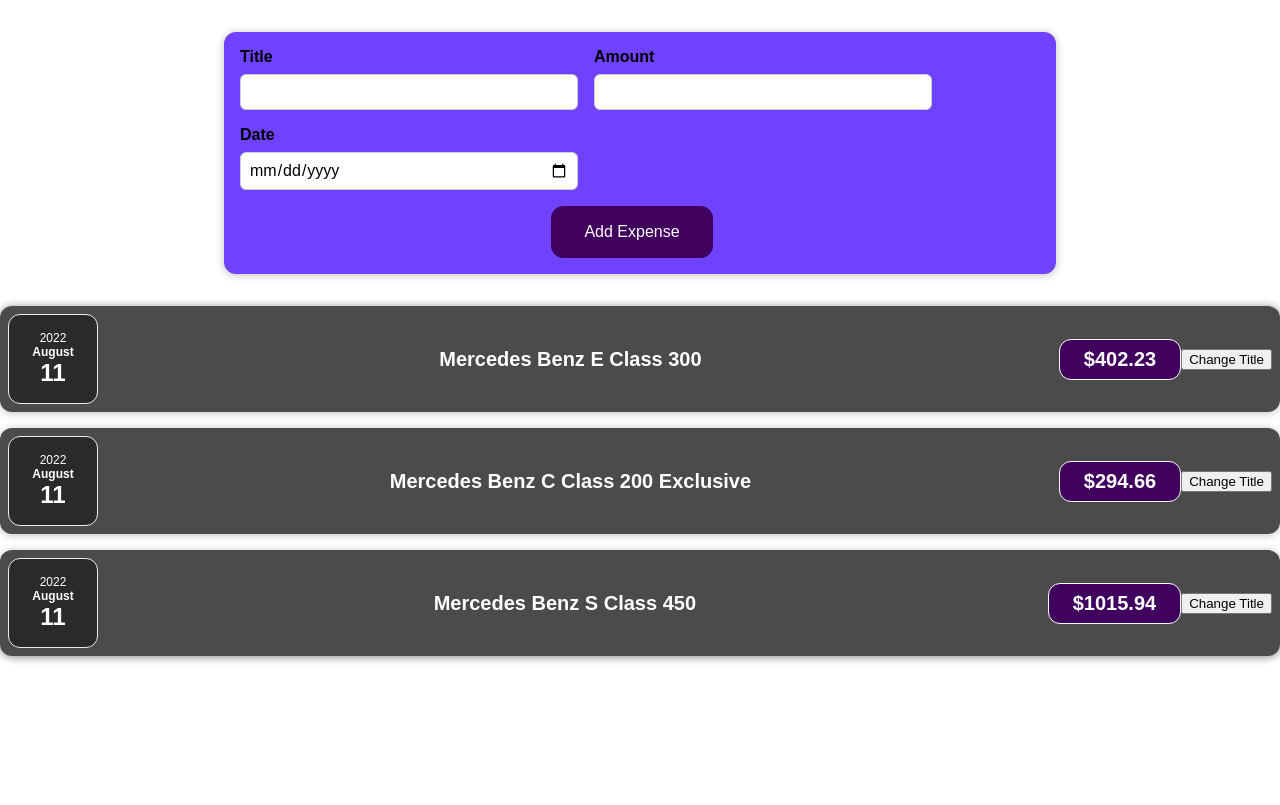
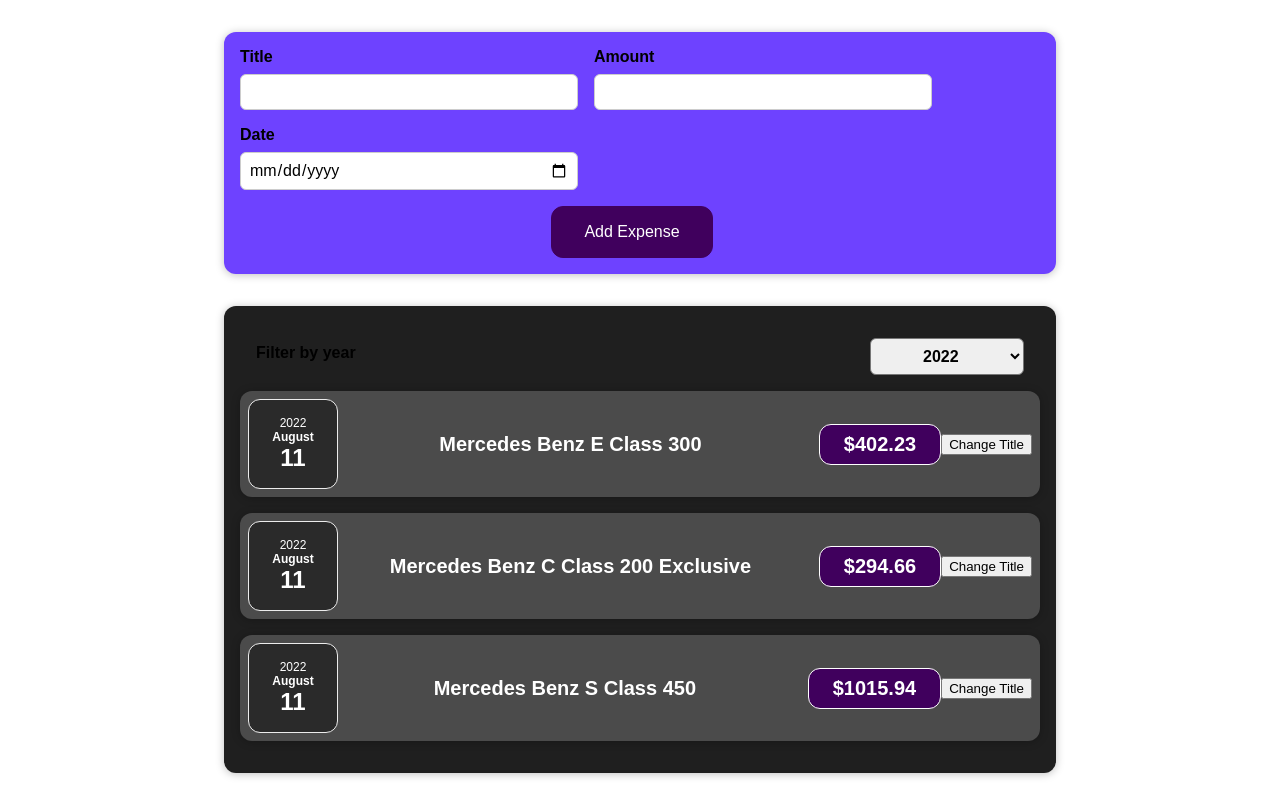
Before and after one commit to ThanhDuong287/react-complete-guide, a React (Create React App) app: page / in a window 1280 px wide. Built offline with nearby package versions, Linux system fonts and the light colour scheme.

Commit message:
Using map

```diff
--- a/src/App.js
+++ b/src/App.js
@@ -10,9 +10,12 @@
     { id: "m2", title: 'Mercedes Benz C Class 200 Exclusive', amount: 294.66, date: new Date(2022, 7, 11) },
     { id: "m3", title: 'Mercedes Benz S Class 450', amount: 1015.94, date: new Date(2022, 7, 11) },
   ];
+  const addExpenseHandler = (expenses) => {
+    console.log(expenses);
+  }
   return (
     <div className="App">
-      <NewExpense />
+      <NewExpense onAddExpense={addExpenseHandler} />
       <Expenses items={expenses} />
 
     </div>
--- a/src/components/Expenses/Expense.js
+++ b/src/components/Expenses/Expense.js
@@ -1,25 +1,24 @@
 import ExpenseItem from "./ExpenseItem";
 import './Expense.css';
 import Card from "../UI/Card";
+import ExpenseFilter from "./ExpenseFilter";
+import React, { useState } from "react";
 const Expenses = (props) => {
+    const [filterYear, setFilterYear] = useState('2019');
+    const filterChangeHandler = (selectedYear) => {
+        setFilterYear(selectedYear);
+    }
     return (
-        <Card>
-            <ExpenseItem
-                title={props.items[0].title}
-                amount={props.items[0].amount}
-                date={props.items[0].date}
-            />
-            <ExpenseItem
-                title={props.items[1].title}
-                amount={props.items[1].amount}
-                date={props.items[1].date}
-            />
-            <ExpenseItem
-                title={props.items[2].title}
-                amount={props.items[2].amount}
-                date={props.items[2].date}
-            />
-        </Card>
+        <div>
+            <Card className="expenses">
+                <ExpenseFilter selectedYear={filterYear} onChangeFilter={filterChangeHandler} />
+                {props.items.map(expense =>
+                    <ExpenseItem
+                        title={expense.title}
+                        amount={expense.amount}
+                        date={expense.date} />)}
+            </Card>
+        </div>
     )
 }
 export default Expenses;
--- /dev/null
+++ b/src/components/Expenses/ExpenseFilter.css
@@ -0,0 +1,25 @@
+.expenses-filter {
+    color: white;
+    padding: 0 1rem;
+  }
+
+  .expenses-filter__control {
+    display: flex;
+    width: 100%;
+    align-items: center;
+    justify-content: space-between;
+    margin: 1rem 0;
+  }
+
+  .expenses-filter label {
+    font-weight: bold;
+    margin-bottom: 0.5rem;
+    color: black;
+  }
+
+  .expenses-filter select {
+    font: inherit;
+    padding: 0.5rem 3rem;
+    font-weight: bold;
+    border-radius: 6px;
+  }
--- /dev/null
+++ b/src/components/Expenses/ExpenseFilter.js
@@ -0,0 +1,35 @@
+import React from "react";
+import "./ExpenseFilter.css"
+
+const ExpenseFilter = (props) => {
+    const dropdownChangeHandler = (event) => {
+        props.onChangeFilter(event.target.value);
+    }
+    return (
+        <div className="expenses-filter">
+            <div className="expenses-filter__control">
+                <label>
+                    Filter by year
+                </label>
+                <select value={props.selected} onChange={dropdownChangeHandler}>
+                    <option value="2022">
+                        2022
+                    </option>
+                    <option value="2021">
+                        2021
+                    </option>
+                    <option value="2020">
+                        2020
+                    </option>
+                    <option value="2019">
+                        2019
+                    </option>
+                    <option value="2018">
+                        2018
+                    </option>
+                </select>
+            </div>
+        </div>
+    )
+}
+export default ExpenseFilter;
--- a/src/components/NewExpense/ExpenseForm.js
+++ b/src/components/NewExpense/ExpenseForm.js
@@ -1,6 +1,6 @@
 import React, { useState } from 'react';
 import './ExpenseForm.css'
-const ExpenseForm = () => {
+const ExpenseForm = (props) => {
     const [enterTitle, setEnterTitle] = useState('');
     const [enterAmount, setEnterAmount] = useState('');
     const [enterDate, setEnterDate] = useState('');
@@ -21,22 +21,25 @@
             amount: enterAmount,
             date: new Date(enterDate)
         };
-        console.log(expenseData);
+        props.onSaveExpenseData(expenseData);
+        setEnterTitle('');
+        setEnterAmount('');
+        setEnterDate('');
     }
     return (
         <form onSubmit={submitHandler}>
             <div className="new-expense__controls">
                 <div className="new-expense__control">
                     <label>Title</label>
-                    <input type="text" onChange={titleChangeHandler} />
+                    <input type="text" value={enterTitle} onChange={titleChangeHandler} />
                 </div>
                 <div className="new-expense__control">
                     <label>Amount</label>
-                    <input type="number" onChange={amountChangeHandler} min="0.01" step="0.01" />
+                    <input type="number" value={enterAmount} onChange={amountChangeHandler} min="0.01" step="0.01" />
                 </div>
                 <div className="new-expense__control">
                     <label>Date</label>
-                    <input type="date" onChange={dateChangeHandler} min="2018-01-01" max="2023-12-31" />
+                    <input type="date" value={enterDate} onChange={dateChangeHandler} min="2018-01-01" max="2023-12-31" />
                 </div>
             </div>
             <div className="new-expense__control">
--- a/src/components/NewExpense/NewExpense.js
+++ b/src/components/NewExpense/NewExpense.js
@@ -1,10 +1,17 @@
 import React from 'react';
 import './NewExpense.css';
 import ExpenseForm from './ExpenseForm';
-const NewExpense = () => {
+const NewExpense = (props) => {
+    const saveExpenseDataHandler = (enteredExpenseData) => {
+        const expenseData = {
+            ...enteredExpenseData,
+            id: Math.random().toString(),
+        };
+        props.onAddExpense(expenseData);
+    }
     return (
         <div className="new-expense">
-            <ExpenseForm />
+            <ExpenseForm onSaveExpenseData={saveExpenseDataHandler} />
         </div>
     )
 };
```
